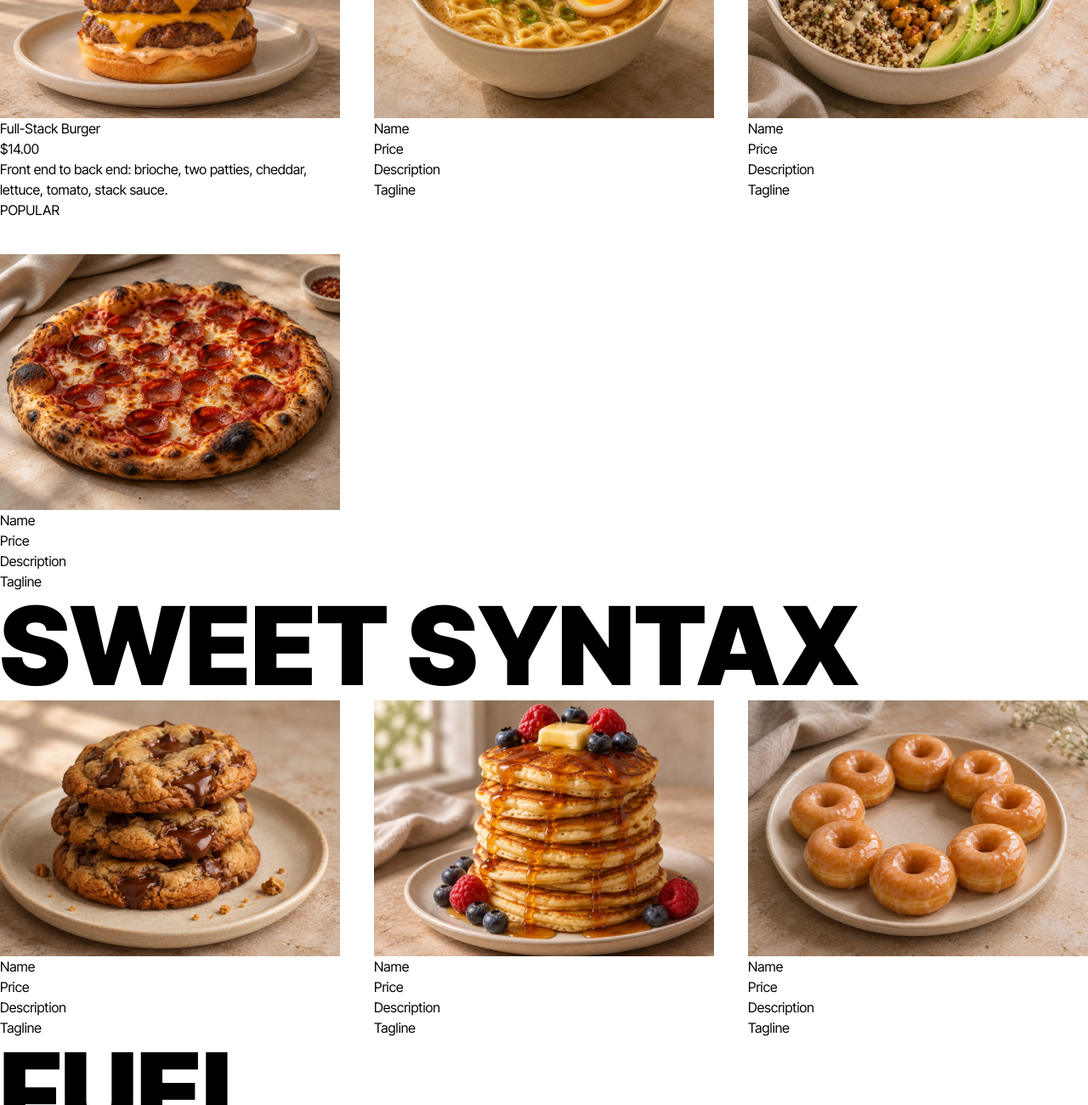
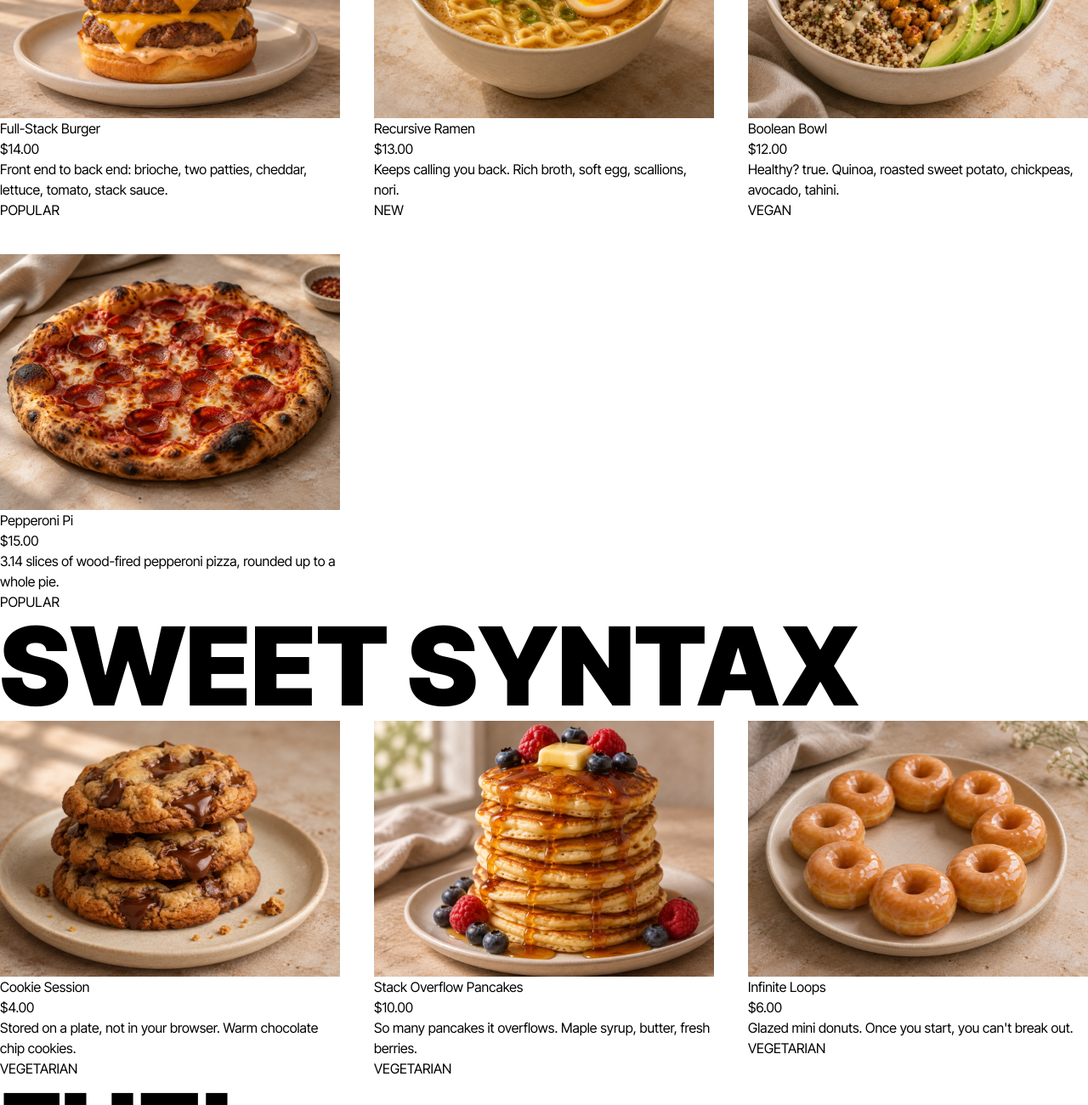
Before and after one commit to Kumo-Art/CodeStack-Cafe-Menu-Brandon-Langehennig, a plain HTML site: page frontend/index.html in a window 1280 px wide. Shown: the part 1240-2540 px from the top of the page at 85% size. Drawn offline with nearby package versions, Linux system fonts and the light colour scheme.

Commit message:
finished website layout

```diff
--- a/frontend/index.html
+++ b/frontend/index.html
@@ -112,26 +112,26 @@
 
       <article>
         <img src="./images/recursive-ramen.jpg">
-        <h1>Name</h1>
-        <h2>Price</h2>
-        <p>Description</p>
-        <h3>Tagline</h3>
+        <h1>Recursive Ramen</h1>
+        <h2>$13.00</h2>
+        <p>Keeps calling you back. Rich broth, soft egg, scallions, nori.</p>
+        <h3>NEW</h3>
       </article>
 
       <article>
         <img src="./images/boolean-bowl.jpg">
-        <h1>Name</h1>
-        <h2>Price</h2>
-        <p>Description</p>
-        <h3>Tagline</h3>
+        <h1>Boolean Bowl</h1>
+        <h2>$12.00</h2>
+        <p>Healthy? true. Quinoa, roasted sweet potato, chickpeas, avocado, tahini.</p>
+        <h3>VEGAN</h3>
       </article>
 
       <article>
         <img src="./images/pepperoni-pi.jpg">
-        <h1>Name</h1>
-        <h2>Price</h2>
-        <p>Description</p>
-        <h3>Tagline</h3>
+        <h1>Pepperoni Pi</h1>
+        <h2>$15.00</h2>
+        <p>3.14 slices of wood-fired pepperoni pizza, rounded up to a whole pie.</p>
+        <h3>POPULAR</h3>
       </article>
       </div>
     </section>
@@ -141,26 +141,26 @@
       <div class="grid grid-cols-3 gap-10">
       <article>
         <img src="./images/cookie-session.jpg">
-        <h1>Name</h1>
-        <h2>Price</h2>
-        <p>Description</p>
-        <h3>Tagline</h3>
+        <h1>Cookie Session</h1>
+        <h2>$4.00</h2>
+        <p>Stored on a plate, not in your browser. Warm chocolate chip cookies.</p>
+        <h3>VEGETARIAN</h3>
       </article>
 
       <article>
         <img src="./images/stack-overflow-pancakes.jpg">
-        <h1>Name</h1>
-        <h2>Price</h2>
-        <p>Description</p>
-        <h3>Tagline</h3>
+        <h1>Stack Overflow Pancakes</h1>
+        <h2>$10.00</h2>
+        <p>So many pancakes it overflows. Maple syrup, butter, fresh berries.</p>
+        <h3>VEGETARIAN</h3>
       </article>
 
       <article>
         <img src="./images/infinite-loops.jpg">
-        <h1>Name</h1>
-        <h2>Price</h2>
-        <p>Description</p>
-        <h3>Tagline</h3>
+        <h1>Infinite Loops</h1>
+        <h2>$6.00</h2>
+        <p>Glazed mini donuts. Once you start, you can't break out.</p>
+        <h3>VEGETARIAN</h3>
       </article>
       </div>
     </section>
@@ -170,18 +170,18 @@
       <div class="grid grid-cols-2 gap-10">
       <article>
         <img src="./images/java.jpg">
-        <h1>Name</h1>
-        <h2>Price</h2>
-        <p>Description</p>
-        <h3>Tagline</h3>
+        <h1>Java</h1>
+        <h2>$3.00</h2>
+        <p>The original. Hot drip coffee, unlimited refills.</p>
+        <h3>VEGAN</h3>
       </article>
 
       <article>
         <img src="./images/bubble-sort-boba.jpg">
-        <h1>Name</h1>
-        <h2>Price</h2>
-        <p>Description</p>
-        <h3>Tagline</h3>
+        <h1>Bubble Sort Boba</h1>
+        <h2>$4.00</h2>
+        <p>Brown sugar milk tea with boba pearls, sorted by hand.</p>
+        <h3>VEGETARIAN</h3>
       </article>
     </section>
     </div>
```
Also changed, not shown: 2 other files.
